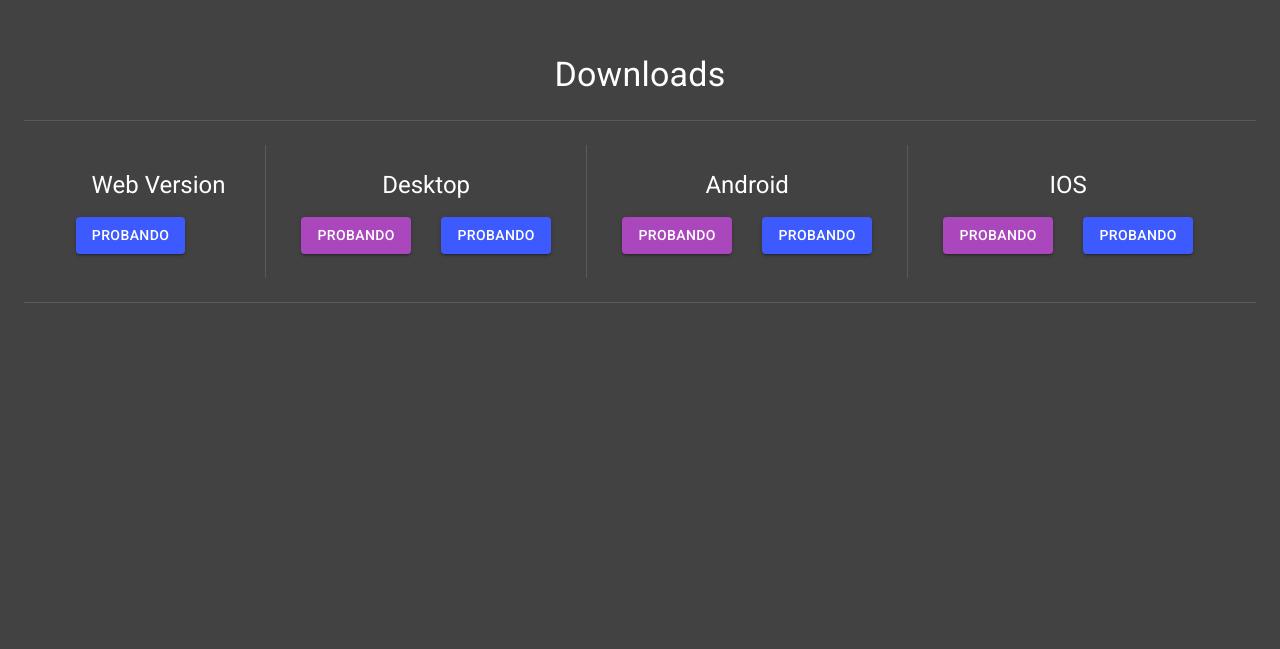
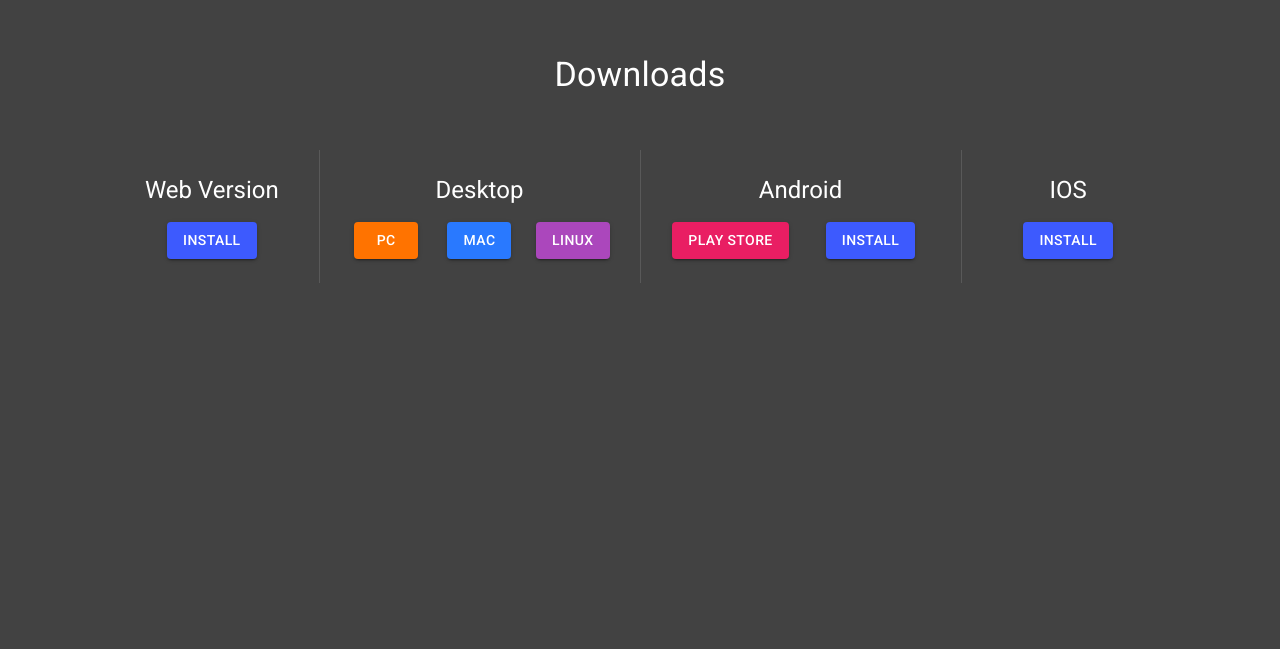
Before and after one commit to TheMrCorvy/Desktop-Frontend, a React (Create React App) app: page / in a window 1280 px wide. Shown: the part 791-1440 px from the top of the page. Built offline with nearby package versions, Linux system fonts and the light colour scheme.

Commit message:
now its official, download section is complete in terms of styling

```diff
--- a/src/components/Sections/Downloads/index.tsx
+++ b/src/components/Sections/Downloads/index.tsx
@@ -2,11 +2,12 @@ import React, { FC } from "react"
 
 import { Container, Grid, Button, Typography, Divider, Hidden } from "@material-ui/core"
 
-import { makeStyles } from "@material-ui/core/styles"
+import { makeStyles, createStyles, Theme } from "@material-ui/core/styles"
 
-import { purple, indigo } from "@material-ui/core/colors"
+import { purple, indigo, pink } from "@material-ui/core/colors"
 
-const useStyles = makeStyles({
+const useStyles = makeStyles((theme: Theme) =>
+	createStyles({
 		linuxBtn: {
 			backgroundColor: purple[400],
 			"&:hover": {
@@ -19,39 +20,49 @@ const useStyles = makeStyles({
 				backgroundColor: indigo["A700"],
 			},
 		},
+		androidBtn: {
+			backgroundColor: pink[500],
+			"&:hover": {
+				backgroundColor: pink[600],
+			},
+		},
+		container: {
+			paddingTop: 45,
+			paddingBottom: 500,
+			textAlign: "center",
+
+			[theme.breakpoints.down("xs")]: {
+				paddingTop: 0,
+			},
+		},
+		marginB: {
+			marginBottom: 30,
+		},
 	})
+)
 
 const Downloads: FC = () => {
 	const classes = useStyles()
 
 	return (
-		<Container maxWidth="lg" style={{ textAlign: "center" }} id="downloads-section">
-			<Grid
-				container
-				style={{ paddingTop: 45, paddingBottom: 500 }}
-				justify="center"
-				spacing={6}
-			>
-				<Grid item xs={12} style={{ textAlign: "center", paddingBottom: 0 }}>
-					<Typography gutterBottom variant="h4" style={{ marginBottom: 0 }}>
+		<Container maxWidth="lg" className={classes.container} id="downloads-section">
+			<Grid container justify="center" spacing={6}>
+				<Grid item xs={12}>
+					<Typography gutterBottom variant="h4" className={classes.marginB}>
 						Downloads
 					</Typography>
 				</Grid>
 
-				<Grid item xs={12}>
-					<Divider orientation="horizontal" />
-				</Grid>
-
 				<Grid item xs={12} sm={5} lg={2}>
 					<Grid container justify="space-between" spacing={1}>
-						<Grid item xs={12} style={{ textAlign: "center" }}>
+						<Grid item xs={12}>
 							<Typography gutterBottom variant="h5">
 								Web Version
 							</Typography>
 						</Grid>
-						<Grid item xs={6}>
+						<Grid item xs={12}>
 							<Button variant="contained" color="primary" className={classes.webBtn}>
-								probando
+								Install
 							</Button>
 						</Grid>
 					</Grid>
@@ -69,23 +80,28 @@ const Downloads: FC = () => {
 
 				<Grid item xs={12} sm={5} lg={3}>
 					<Grid container spacing={1}>
-						<Grid item xs={12} style={{ textAlign: "center" }}>
+						<Grid item xs={12}>
 							<Typography gutterBottom variant="h5">
 								Desktop
 							</Typography>
 						</Grid>
-						<Grid item xs={6} style={{ textAlign: "center" }}>
+						<Grid item xs={4}>
+							<Button variant="contained" color="primary">
+								PC
+							</Button>
+						</Grid>
+						<Grid item xs={4}>
+							<Button variant="contained" color="secondary">
+								Mac
+							</Button>
+						</Grid>
+						<Grid item xs={4}>
 							<Button
 								variant="contained"
 								color="primary"
 								className={classes.linuxBtn}
 							>
-								probando
-							</Button>
-						</Grid>
-						<Grid item xs={6} style={{ textAlign: "center" }}>
-							<Button variant="contained" color="primary" className={classes.webBtn}>
-								probando
+								Linux
 							</Button>
 						</Grid>
 					</Grid>
@@ -112,7 +128,7 @@ const Downloads: FC = () => {
 
 				<Grid item xs={12} sm={5} lg={3}>
 					<Grid container justify="space-between" spacing={1}>
-						<Grid item xs={12} style={{ textAlign: "center" }}>
+						<Grid item xs={12}>
 							<Typography gutterBottom variant="h5">
 								Android
 							</Typography>
@@ -121,14 +137,14 @@ const Downloads: FC = () => {
 							<Button
 								variant="contained"
 								color="primary"
-								className={classes.linuxBtn}
+								className={classes.androidBtn}
 							>
-								probando
+								Play Store
 							</Button>
 						</Grid>
 						<Grid item xs={6}>
 							<Button variant="contained" color="primary" className={classes.webBtn}>
-								probando
+								Install
 							</Button>
 						</Grid>
 					</Grid>
@@ -144,32 +160,19 @@ const Downloads: FC = () => {
 					<Divider orientation="vertical" flexItem />
 				</Hidden>
 
-				<Grid item xs={12} sm={5} lg={3}>
+				<Grid item xs={12} sm={5} lg={2}>
 					<Grid container justify="space-between" spacing={1}>
-						<Grid item xs={12} style={{ textAlign: "center" }}>
+						<Grid item xs={12}>
 							<Typography gutterBottom variant="h5">
 								IOS
 							</Typography>
 						</Grid>
-						<Grid item xs={6}>
-							<Button
-								variant="contained"
-								color="primary"
-								className={classes.linuxBtn}
-							>
-								probando
-							</Button>
-						</Grid>
-						<Grid item xs={6}>
+						<Grid item xs={12}>
 							<Button variant="contained" color="primary" className={classes.webBtn}>
-								probando
+								Install
 							</Button>
 						</Grid>
 					</Grid>
-				</Grid>
-
-				<Grid item xs={12}>
-					<Divider orientation="horizontal" />
 				</Grid>
 			</Grid>
 		</Container>
```
Lines whose indentation alone changed are shown as unchanged.
